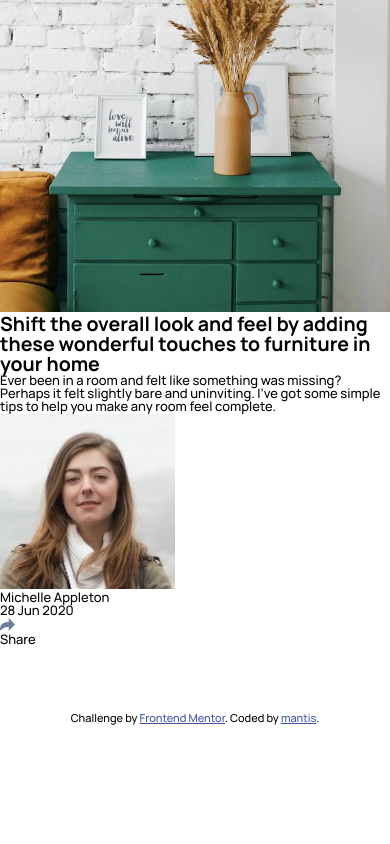
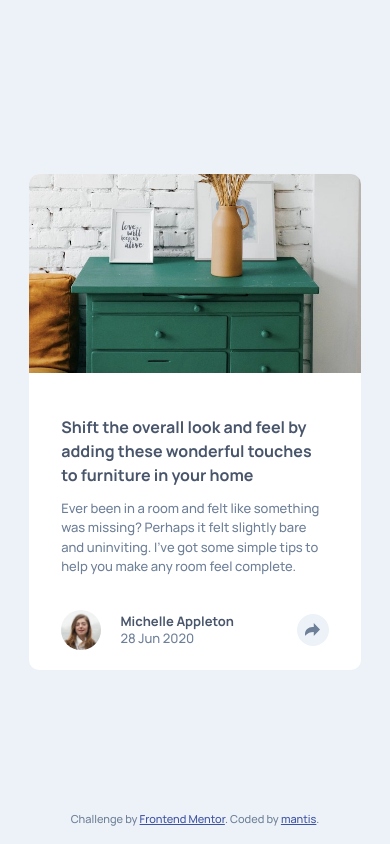
Before and after one commit to morauszkia/fm-article-preview, a plain HTML site: page index.html in a window 390 px wide. Drawn offline with Linux system fonts and the light colour scheme.

Commit message:
Added styles for card for small screens

```diff
--- a/index.html
+++ b/index.html
@@ -27,14 +27,18 @@
             it felt slightly bare and uninviting. I’ve got some simple tips
             to help you make any room feel complete.
           </p>
-          <footer class="card__footer hidden">
-            <img class="author__avatar" src="./assets/images/avatar-michelle.jpg" alt="Michelle Appleton">
-            <div class="author__info">
-              <p class="author__name">Michelle Appleton</p>
-              <p class="author__date">28 Jun 2020</p>
+          <footer class="card__footer">
+            <div class="author">
+              <img class="author__avatar" src="./assets/images/avatar-michelle.jpg" alt="Michelle Appleton">
+              <div class="author__info">
+                <p class="author__name">Michelle Appleton</p>
+                <p class="author__date">28 Jun 2020</p>
+              </div>
             </div>
-            <img class="share-icon" src="./assets/images/icon-share.svg" alt="Share icon">
-            <div class="share-container">
+            <div class="icon-container">
+              <img class="share-icon" src="./assets/images/icon-share.svg" alt="Share icon">
+            </div>
+            <div class="share-container hidden">
               <p class="share__text">Share</p>
               <ul class="share__social-icons">
                 <li>
--- a/styles.css
+++ b/styles.css
@@ -30,6 +30,7 @@ img {
   --grayish-blue: hsl(212, 23%, 69%);
   --light-grayish-blue: hsl(210, 46%, 95%);
   --font-size-main: 0.8125rem;
+  --font-size-headline: 1rem;
 }
 
 body {
@@ -38,9 +39,103 @@ body {
     sans-serif;
   font-size: var(--font-size-main);
   font-weight: 500;
+  color: var(--desaturated-dark-blue);
+  line-height: 1.5;
+
+  background-color: var(--light-grayish-blue);
+  position: relative;
+}
+
+main {
+  min-height: 100vh;
+  display: flex;
+  justify-content: center;
+  align-items: center;
+  padding: 4rem 0;
+}
+
+.card {
+  container-type: inline-size;
+  min-height: auto;
+  width: min(85%, 45.625rem);
+  background-color: #fff;
+  border-radius: 10px;
+  overflow: hidden;
+}
+
+.card__img {
+  height: 60cqi;
+  width: 100%;
+  object-fit: cover;
+  object-position: 50% 70%;
+}
+
+.card__content {
+  padding: 2.25rem 2rem 1.25rem 2rem;
+  height: 60%;
+}
+
+.card__footer {
+  display: flex;
+  align-items: center;
+  justify-content: space-between;
+}
+
+.card__headline {
+  color: var(--dark-grayish-blue);
+  font-size: var(--font-size-headline);
+  margin-bottom: 0.75em;
+}
+
+.card__text {
+  margin-bottom: 2rem;
+}
+
+.author {
+  display: flex;
+  gap: 1rem;
+}
+
+.author__avatar {
+  height: 2.5rem;
+  border-radius: 50%;
+}
+
+.author__info {
+  padding: 0.25em;
+  display: flex;
+  flex-direction: column;
+  justify-content: space-between;
+}
+
+.author__name {
+  font-weight: 700;
+  color: var(--dark-grayish-blue);
+}
+
+.author__date {
+  line-height: 1;
+}
+
+.icon-container {
+  background-color: var(--light-grayish-blue);
+  height: 2rem;
+  width: 2rem;
+  border-radius: 50%;
+  display: flex;
+  justify-content: center;
+  align-items: center;
+  cursor: pointer;
+}
+
+.hidden {
+  display: none;
 }
 
 .attribution {
+  position: absolute;
+  bottom: 1rem;
+  width: 100%;
   font-size: 11px;
   text-align: center;
 }
```
